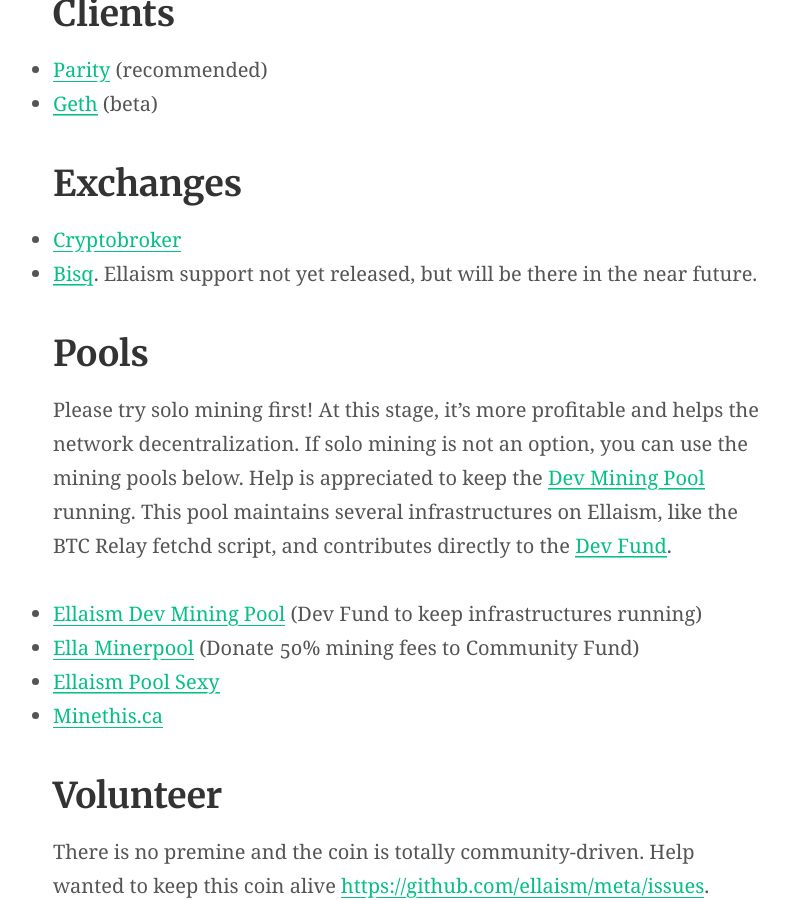
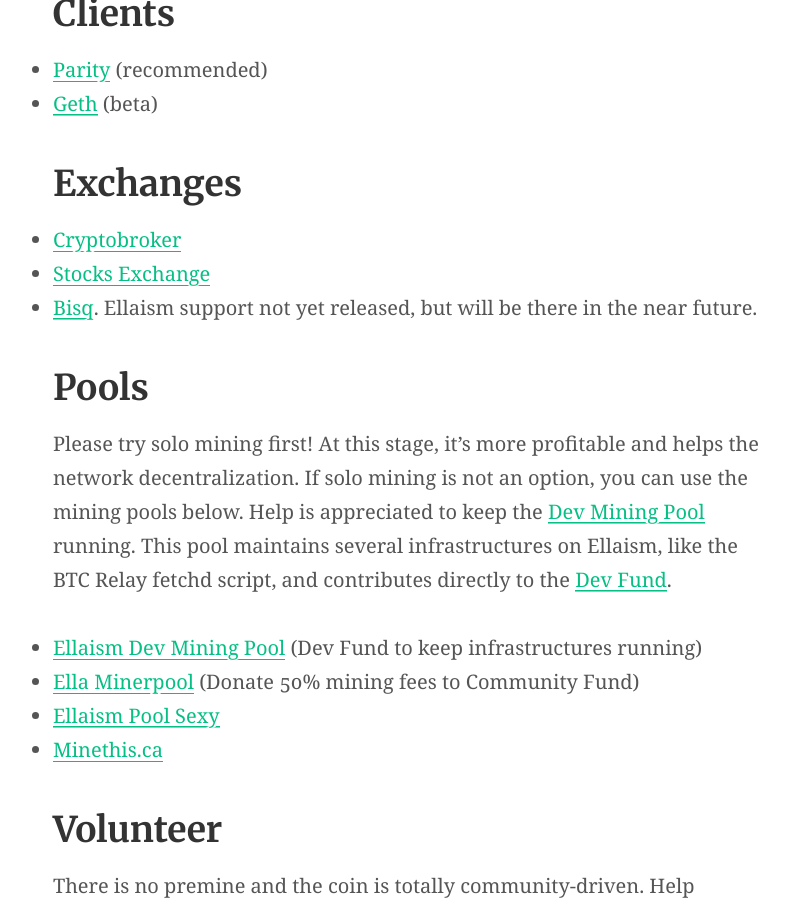
Before and after one commit to ellaism/ellaism.org, a Jekyll site: the page built from index.md, in a window 1280 px wide and 900 px high, scrolled down 1492 px. Shown: the whole window, without its empty margins (230-1019 px from the left). Built offline with Jekyll 4.4.1, drawn with Linux system fonts in a browser that asks for light colours; our own code applies the rules of GitHub Pages for plain Markdown files.

Commit message:
Add Stocks Exchange

```diff
--- a/index.md
+++ b/index.md
@@ -47,6 +47,7 @@
 ## Exchanges
 
 * [Cryptobroker](https://trade.cryptobroker.io/markets/ellabtc)
+* [Stocks Exchange](https://stocks.exchange/trade/ELLA/BTC)
 * [Bisq](https://bisq.network/). Ellaism support not yet released, but will be there in the near future.
 
 ## Pools
```
